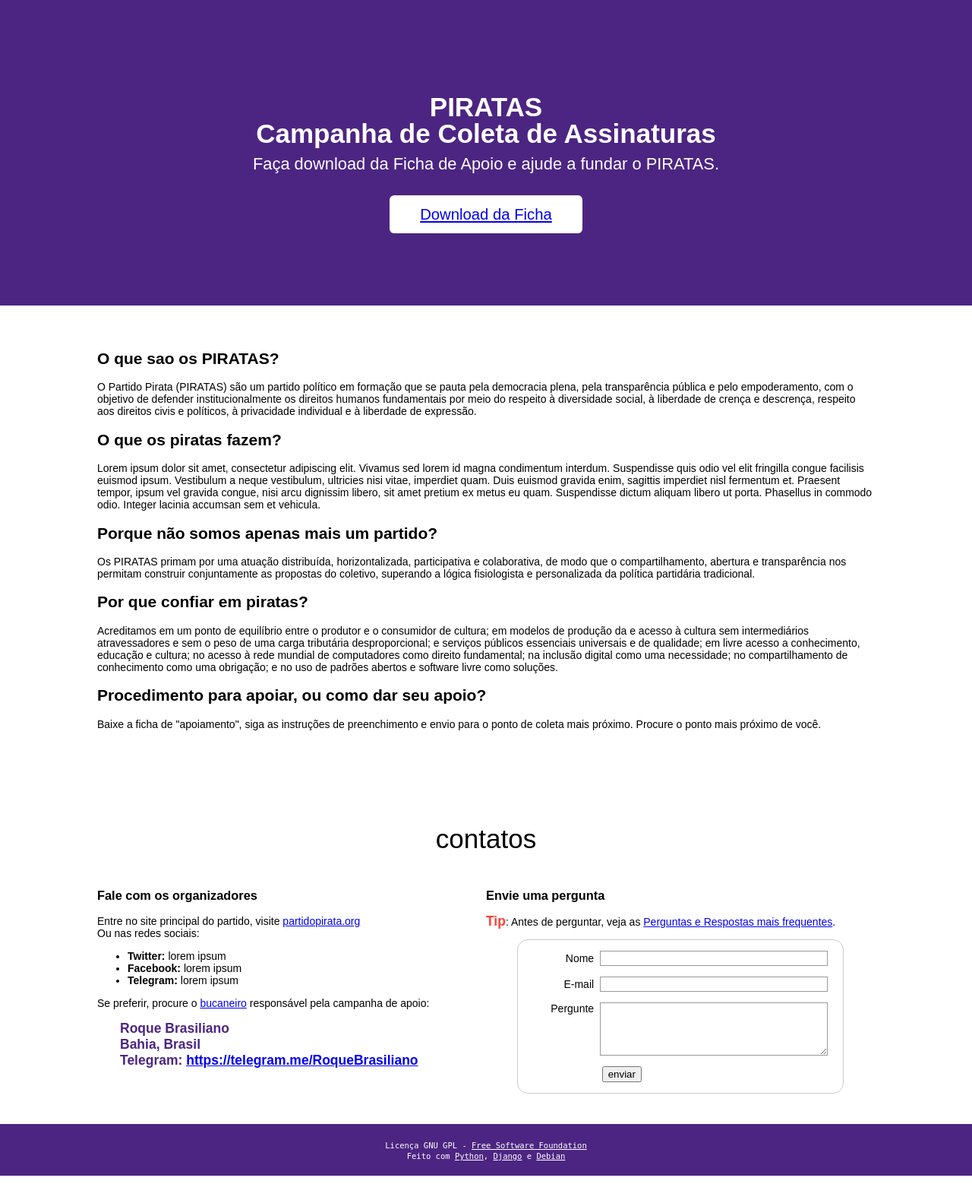
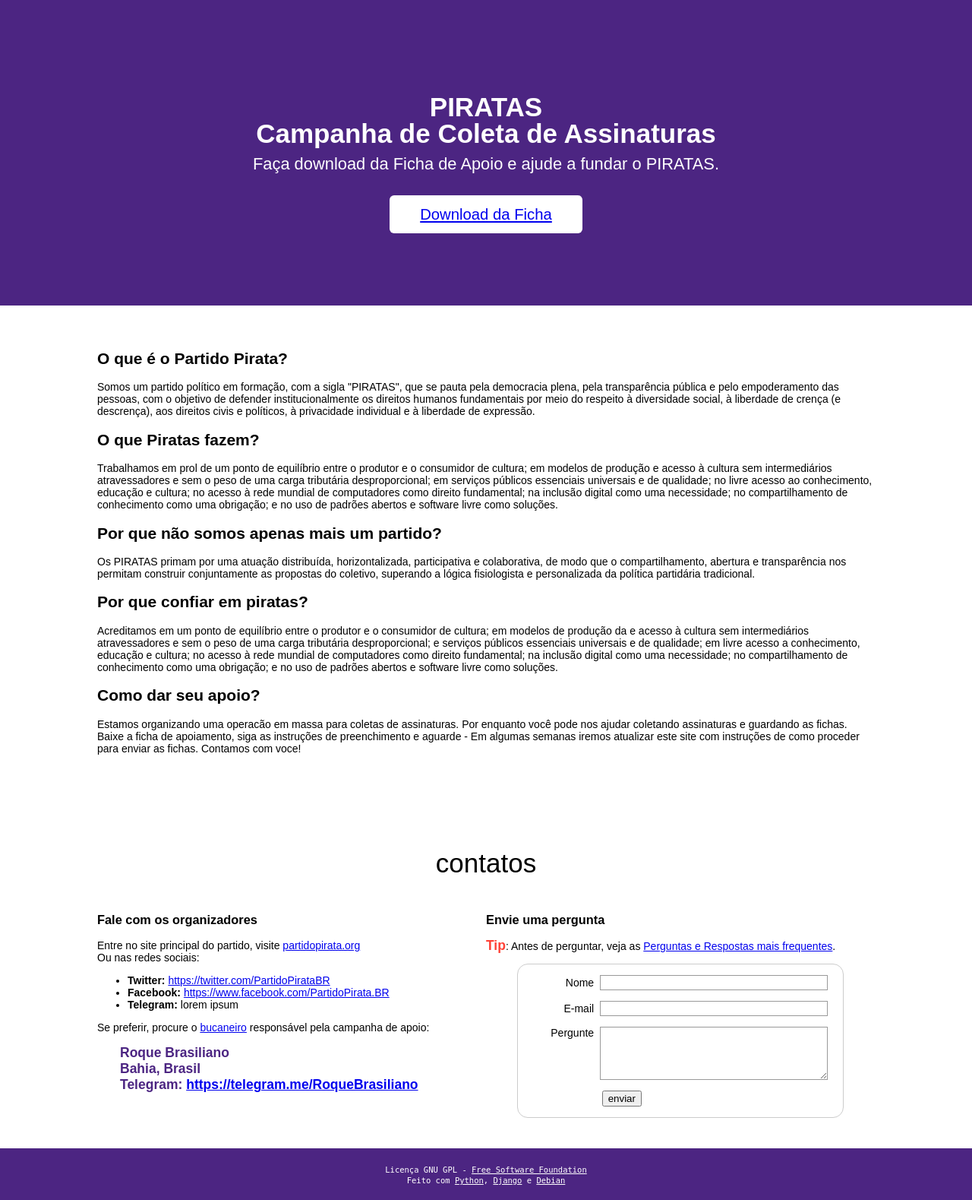
Before and after one commit to carloscosta/apoio-piratas, a Django app: page / in a window 1280 px wide. Shown: the part 69-1648 px from the top of the page at 76% size. Before the commit the page ends 1616 px from the top, so only its background shows below. Run offline with Django 3.2, Linux system fonts and the light colour scheme; some libraries are stand-ins or nearby versions.

Commit message:
Landing page text update, merged with pad. License updates, others stuffs. Gonna sleep :]

```diff
--- a/apoio/apoio/templates/apoio/index.html
+++ b/apoio/apoio/templates/apoio/index.html
@@ -15,25 +15,34 @@
     </section>
 
     <section id='quem' layout="h-margin-5 center">
-        <h1>O que sao os PIRATAS?</h1>
+        <h1>O que é o Partido Pirata?</h1>
         <p>
-        O Partido Pirata (PIRATAS) são um partido político em formação que se
+            Somos um partido político em formação, com a sigla "PIRATAS", que se
             pauta pela democracia plena, pela transparência pública e pelo
-        empoderamento, com o objetivo de defender institucionalmente os direitos
-        humanos fundamentais por meio do respeito à diversidade social, à
-        liberdade de crença e descrença, respeito aos direitos civis e políticos, à
-        privacidade individual e à liberdade de expressão.
+            empoderamento das pessoas, com o objetivo de defender
+            institucionalmente os direitos humanos fundamentais por meio do
+            respeito à diversidade social, à liberdade de crença (e descrença),
+            aos direitos civis e políticos, à privacidade individual e à
+            liberdade de expressão.
         </p>
 
 
-        <h1>O que os piratas fazem?</h1>
+        <h1>O que Piratas fazem?</h1>
 
         <p>
-        Lorem ipsum dolor sit amet, consectetur adipiscing elit. Vivamus sed lorem id magna condimentum interdum. Suspendisse quis odio vel elit fringilla congue facilisis euismod ipsum. Vestibulum a neque vestibulum, ultricies nisi vitae, imperdiet quam. Duis euismod gravida enim, sagittis imperdiet nisl fermentum et. Praesent tempor, ipsum vel gravida congue, nisi arcu dignissim libero, sit amet pretium ex metus eu quam. Suspendisse dictum aliquam libero ut porta. Phasellus in commodo odio. Integer lacinia accumsan sem et vehicula.
+            Trabalhamos em prol de um ponto de equilíbrio entre o produtor e o
+            consumidor de cultura; em modelos de produção e acesso à cultura sem
+            intermediários atravessadores e sem o peso de uma carga tributária
+            desproporcional; em serviços públicos essenciais universais e de
+            qualidade; no livre acesso ao conhecimento, educação e cultura; no
+            acesso à rede mundial de computadores como direito fundamental; na
+            inclusão digital como uma necessidade; no compartilhamento de
+            conhecimento como uma obrigação; e no uso de padrões abertos e software
+            livre como soluções.
         </p>
 
 
-        <h1>Porque não somos apenas mais um partido?</h1>
+        <h1>Por que não somos apenas mais um partido?</h1>
 
         <p>
             Os PIRATAS primam por uma atuação distribuída,
@@ -42,7 +51,7 @@
             permitam construir conjuntamente as propostas do
             coletivo, superando a lógica fisiologista e
             personalizada da política partidária tradicional.
-        <p>
+        </p>
 
         <h1>Por que confiar em piratas?</h1>
 
@@ -62,13 +71,14 @@
             software livre como soluções.
         </p>
 
-        <h1>Procedimento para apoiar, ou como dar seu apoio?</h1>
+        <h1>Como dar seu apoio?</h1>
 
         <p>
-        Baixe a ficha de "apoiamento", siga as
-        instruções de preenchimento e envio para
-        o ponto de coleta mais próximo. Procure o ponto
-        mais próximo de você.
+            Estamos organizando uma operacão em massa para coletas de assinaturas.
+            Por enquanto você pode nos ajudar coletando assinaturas e guardando as fichas.
+            Baixe a ficha de apoiamento, siga as instruções de preenchimento e aguarde -
+            Em algumas semanas iremos atualizar este site com instruções de como proceder
+            para enviar as fichas. Contamos com voce!
         </p>
 
     </section>
@@ -84,10 +94,10 @@
       </p>
       <ul>
         <li>
-          <b>Twitter:</b> lorem ipsum
+          <b>Twitter:</b> <a href="https://twitter.com/PartidoPirataBR">https://twitter.com/PartidoPirataBR</a>
         </li>
         <li>
-          <b>Facebook:</b> lorem ipsum
+          <b>Facebook:</b> <a href='https://www.facebook.com/PartidoPirata.BR'>https://www.facebook.com/PartidoPirata.BR</a>
         </li>
         <li>
           <b>Telegram:</b> lorem ipsum
```
Also changed, not shown: 1 other file. Lines whose indentation alone changed are shown as unchanged.
